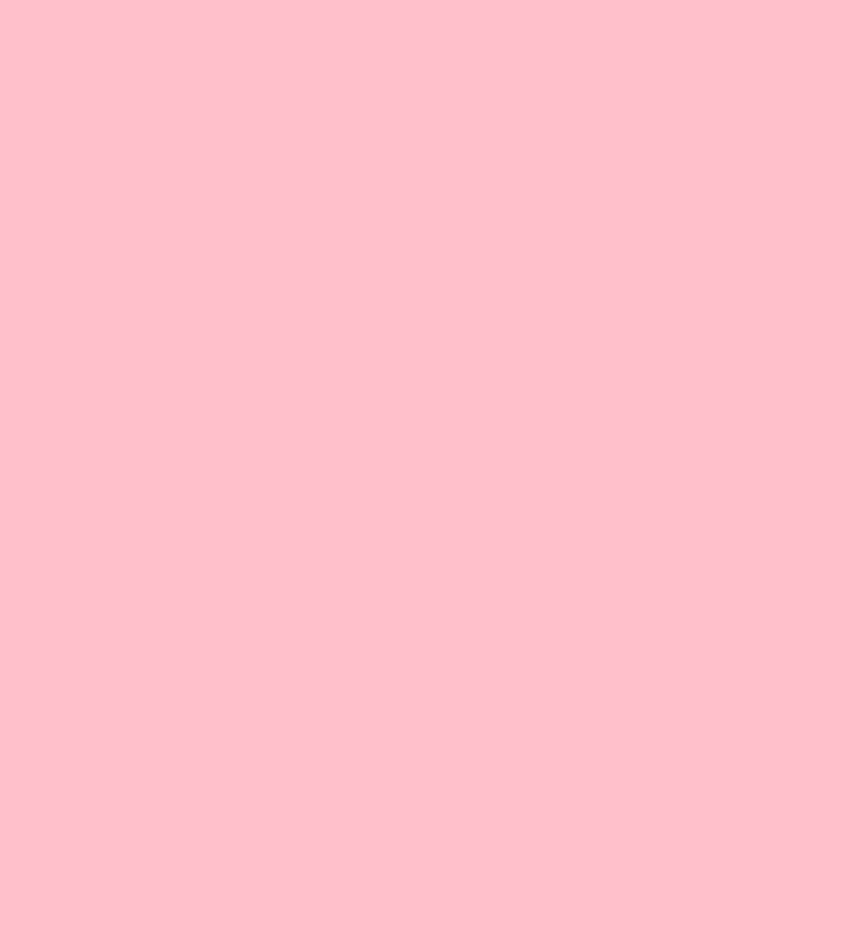
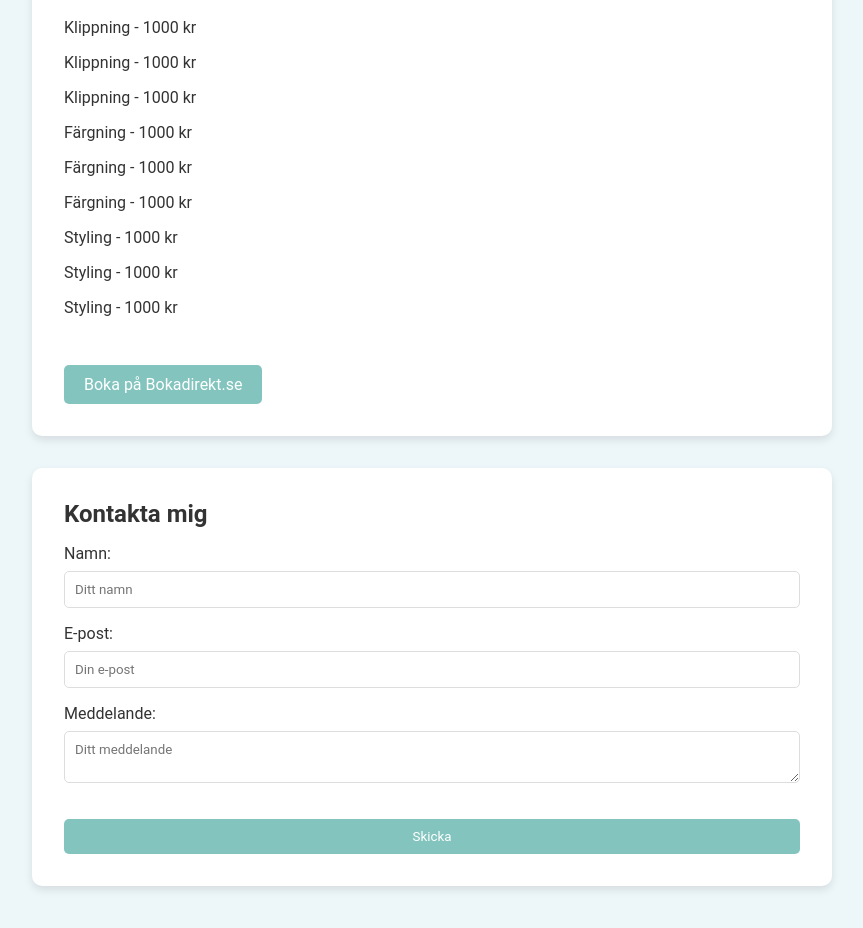
Before and after one commit to alkeal/Projekt-LIA, a React (Vite) app: page /Bookingpage in a window 1280 px wide. Shown: the part 282-1210 px from the top of the page, without its empty margins (208-1071 px from the left). Before the commit the page ends 800 px from the top, so only its background shows below. Built offline with nearby package versions, Linux system fonts and the light colour scheme.

Commit message:
form added with example prices with bookingbutton

```diff
--- a/src/pages/Bookingpage.jsx
+++ b/src/pages/Bookingpage.jsx
@@ -1,9 +1,56 @@
-import React from 'react'
+import React from "react";
+import "../styles/pages/Bookingpage.css";
 
 export default function Bookingpage() {
   return (
-    <div className='booking-page'>
+    <div className="booking-page">
+      <h1>Boka tid</h1>
 
+      <section className="booking-info">
+        <h2>Priser</h2>
+        <p>Lorem ipsum dolor sit amet, consectetur adipiscing elit.</p>
+        <ul>
+          <br></br>
+          <li>Klippning - 1000 kr</li>
+          <li>Klippning - 1000 kr</li>
+          <li>Klippning - 1000 kr</li>
+          <li>Färgning - 1000 kr</li>
+          <li>Färgning - 1000 kr</li>
+          <li>Färgning - 1000 kr</li>
+          <li>Styling - 1000 kr</li>
+          <li>Styling - 1000 kr</li>
+          <li>Styling - 1000 kr</li>
+        </ul>
+        <a
+          href="https://www.bokadirekt.se/places/ca-company-halsa-och-skonhet-10744?sr=DA1147D6_F780_4B70_888F_145DC48EE155/mia-fris%C3%B6r"
+        >
+          Boka på Bokadirekt.se
+        </a>
+      </section>
+      <section className="contact-form">
+        <h2>Kontakta mig</h2>
+        <form>
+          <label htmlFor="name">Namn:</label>
+          <input type="text" id="name" name="name" placeholder="Ditt namn" />
+
+          <label htmlFor="email">E-post:</label>
+          <input
+            type="email"
+            id="email"
+            name="email"
+            placeholder="Din e-post"
+          />
+
+          <label htmlFor="message">Meddelande:</label>
+          <textarea
+            id="message"
+            name="message"
+            placeholder="Ditt meddelande"
+          ></textarea>
+
+          <button type="submit">Skicka</button>
+        </form>
+      </section>
     </div>
-  )
+  );
 }
--- a/src/styles/pages/Aboutpage.css
+++ b/src/styles/pages/Aboutpage.css
@@ -13,7 +13,7 @@
     display: flex;
     align-items: center;
     justify-content: center;
-    background: #EDF6F9; /* Off White */
+    background: #EDF6F9;
     color: #333333;
   }
 
--- a/src/styles/pages/Bookingpage.css
+++ b/src/styles/pages/Bookingpage.css
@@ -0,0 +1,73 @@
+.booking-page {
+    font-family: 'Poppins', sans-serif;
+    color: #333333;
+    background: #EDF6F9;
+    padding: 4rem 0;
+    display: flex;
+    flex-direction: column;
+    align-items: center;
+}
+
+.booking-info, .contact-form {
+    width: 100%;
+    max-width: 800px;
+    margin-bottom: 2rem;
+    background: #ffffff;
+    padding: 2rem;
+    border-radius: 10px;
+    box-shadow: 0 4px 8px rgba(0, 0, 0, 0.1);
+}
+
+.booking-info ul {
+    list-style-type: none;
+    padding: 0;
+}
+
+.booking-info ul li {
+    margin-bottom: 1rem;
+}
+
+.booking-info a {
+    display: inline-block;
+    margin-top: 2rem;
+    padding: 10px 20px;
+    background-color: #83C5BE;
+    color: white;
+    text-decoration: none;
+    border-radius: 5px;
+    transition: background-color 0.3s ease;
+}
+
+.booking-info a:hover {
+    background-color: #006D77;
+}
+
+.contact-form label {
+    display: block;
+    margin-top: 1rem;
+}
+
+.contact-form input, .contact-form textarea {
+    width: 100%;
+    padding: 10px;
+    margin-top: 0.5rem;
+    border: 1px solid #ddd;
+    border-radius: 5px;
+}
+
+.contact-form button {
+    display: block;
+    width: 100%;
+    padding: 10px 20px;
+    margin-top: 2rem;
+    background-color: #83C5BE;
+    color: white;
+    border: none;
+    border-radius: 5px;
+    cursor: pointer;
+    transition: background-color 0.3s ease;
+}
+
+.contact-form button:hover {
+    background-color: #006D77;
+}
```
